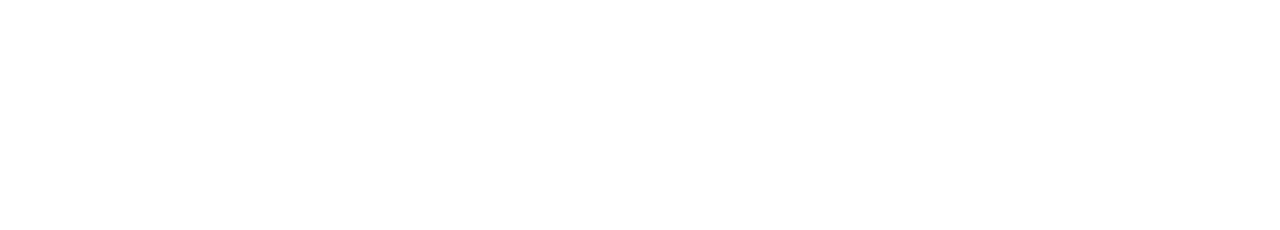
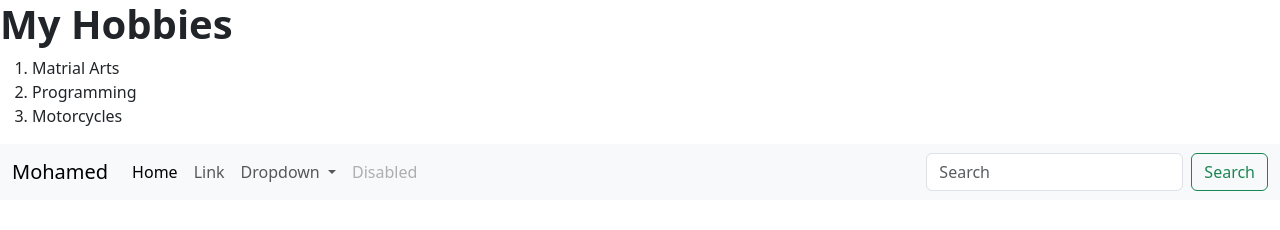
Before and after one commit to Mohamed2255m/cv, a plain HTML site: page my hobbies.html in a window 1280 px wide. Drawn offline with nearby package versions, Linux system fonts and the light colour scheme.

Commit message:
Add files via upload

```diff
--- a/my hobbies.html
+++ b/my hobbies.html
@@ -0,0 +1,56 @@
+<!DOCTYPE html>
+<html lang="en" dir="ltr">
+  <head>
+    <meta charset="utf-8">
+    <meta name="viewport" content="width=device-width,initial-scale1">
+    <link rel="stylesheet" href="css/bootstrap.css">
+    <link rel="stylesheet" href="css/index.css">
+    <title></title>
+  </head>
+  <body>
+    <h1><b>My Hobbies</b></h1>
+    <ol>
+      <li>Matrial Arts</li>
+      <li>Programming</li>
+      <li>Motorcycles</li>
+    </ol>
+      <nav class="navbar navbar-expand-lg navbar-light bg-light">
+      <div class="container-fluid">
+        <a class="navbar-brand" href="#">Mohamed</a>
+        <button class="navbar-toggler" type="button" data-bs-toggle="collapse" data-bs-target="#navbarSupportedContent" aria-controls="navbarSupportedContent" aria-expanded="false" aria-label="Toggle navigation">
+          <span class="navbar-toggler-icon"></span>
+        </button>
+        <div class="collapse navbar-collapse" id="navbarSupportedContent">
+          <ul class="navbar-nav me-auto mb-2 mb-lg-0">
+            <li class="nav-item">
+              <a class="nav-link active" aria-current="page" href="#">Home</a>
+            </li>
+            <li class="nav-item">
+              <a class="nav-link" href="#">Link</a>
+            </li>
+            <li class="nav-item dropdown">
+              <a class="nav-link dropdown-toggle" href="#" id="navbarDropdown" role="button" data-bs-toggle="dropdown" aria-expanded="false">
+                Dropdown
+              </a>
+              <ul class="dropdown-menu" aria-labelledby="navbarDropdown">
+                <li><a class="dropdown-item" href="#">Action</a></li>
+                <li><a class="dropdown-item" href="#">Another action</a></li>
+                <li><hr class="dropdown-divider"></li>
+                <li><a class="dropdown-item" href="#">Something else here</a></li>
+              </ul>
+            </li>
+            <li class="nav-item">
+              <a class="nav-link disabled" href="#" tabindex="-1" aria-disabled="true">Disabled</a>
+            </li>
+          </ul>
+          <form class="d-flex">
+            <input class="form-control me-2" type="search" placeholder="Search" aria-label="Search">
+            <button class="btn btn-outline-success" type="submit">Search</button>
+          </form>
+        </div>
+      </div>
+    </nav>
+
+
+    </body>
+  </html>
```
